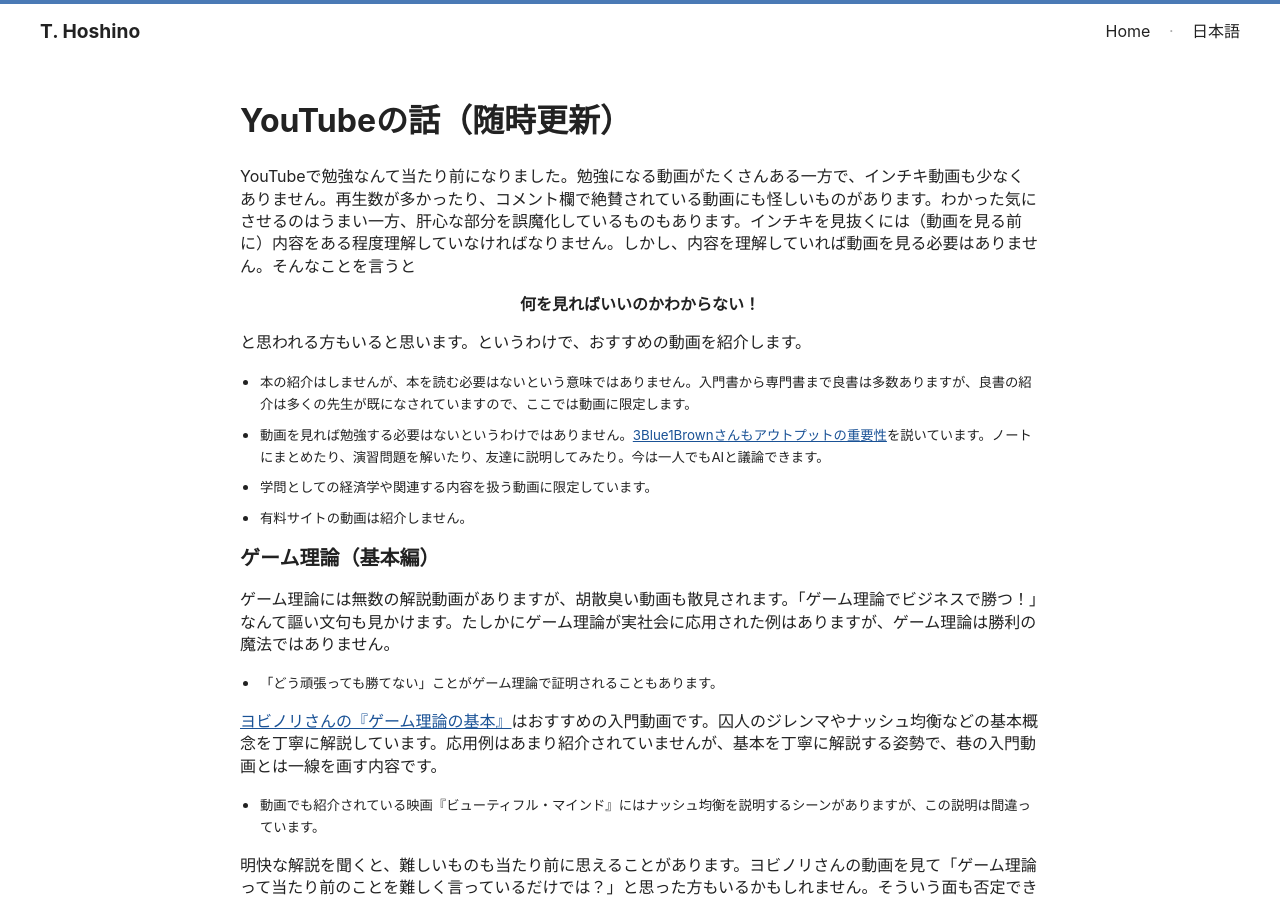
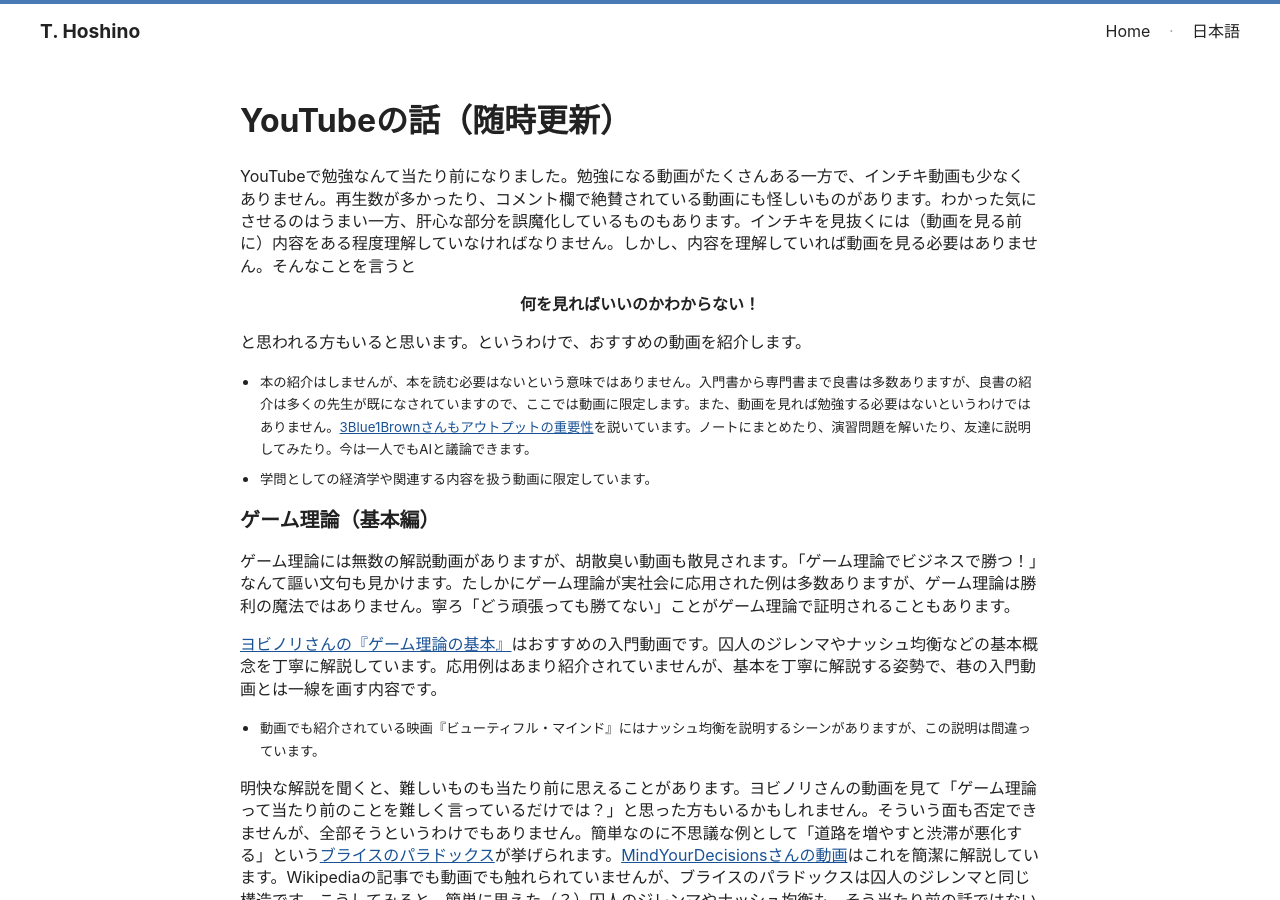
Before and after one commit to tetsuyahoshino137/tetsuyahoshino137.github.io, a Jekyll site: the page built from posts/youtube.md, in a window 1280 px wide and 900 px high. Built offline with Jekyll 4.4.1, drawn with Linux system fonts in a browser that asks for light colours.

Commit message:
Update youtube.md

```diff
--- a/posts/youtube.md
+++ b/posts/youtube.md
@@ -12,16 +12,12 @@
 
 と思われる方もいると思います。というわけで、おすすめの動画を紹介します。
 
-- <small>本の紹介はしませんが、本を読む必要はないという意味ではありません。入門書から専門書まで良書は多数ありますが、良書の紹介は多くの先生が既になされていますので、ここでは動画に限定します。</small>
-- <small>動画を見れば勉強する必要はないというわけではありません。[3Blue1Brownさんもアウトプットの重要性](https://www.3blue1brown.com/blog/recommendations)を説いています。ノートにまとめたり、演習問題を解いたり、友達に説明してみたり。今は一人でもAIと議論できます。</small>
+- <small>本の紹介はしませんが、本を読む必要はないという意味ではありません。入門書から専門書まで良書は多数ありますが、良書の紹介は多くの先生が既になされていますので、ここでは動画に限定します。また、動画を見れば勉強する必要はないというわけではありません。[3Blue1Brownさんもアウトプットの重要性](https://www.3blue1brown.com/blog/recommendations)を説いています。ノートにまとめたり、演習問題を解いたり、友達に説明してみたり。今は一人でもAIと議論できます。</small>
 - <small>学問としての経済学や関連する内容を扱う動画に限定しています。</small>
-- <small>有料サイトの動画は紹介しません。</small>
 
 ## ゲーム理論（基本編）
 
-ゲーム理論には無数の解説動画がありますが、胡散臭い動画も散見されます。「ゲーム理論でビジネスで勝つ！」なんて謳い文句も見かけます。たしかにゲーム理論が実社会に応用された例はありますが、ゲーム理論は勝利の魔法ではありません。
-
-  - <small>「どう頑張っても勝てない」ことがゲーム理論で証明されることもあります。</small>
+ゲーム理論には無数の解説動画がありますが、胡散臭い動画も散見されます。「ゲーム理論でビジネスで勝つ！」なんて謳い文句も見かけます。たしかにゲーム理論が実社会に応用された例は多数ありますが、ゲーム理論は勝利の魔法ではありません。寧ろ「どう頑張っても勝てない」ことがゲーム理論で証明されることもあります。
 
 [ヨビノリさんの『ゲーム理論の基本』](https://youtu.be/-UulHZPFo2M)はおすすめの入門動画です。囚人のジレンマやナッシュ均衡などの基本概念を丁寧に解説しています。応用例はあまり紹介されていませんが、基本を丁寧に解説する姿勢で、巷の入門動画とは一線を画す内容です。
 
```
